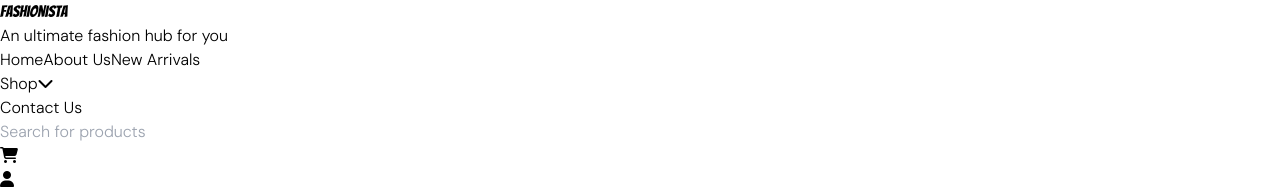
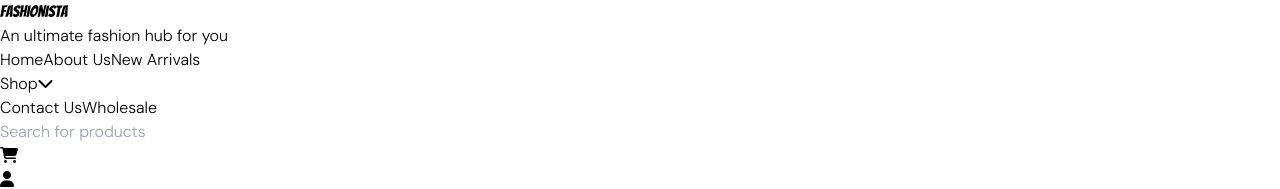
Before and after one commit to FizaShakil/Fashionista, a React (Vite) app in the folder client/: page / in a window 1280 px wide. Shown: the top 189 px of the page. Built offline with nearby package versions, Linux system fonts and the light colour scheme; no server answers; a web font is replaced by a local one.

Commit message:
feat: Added the routes for wholesale request

```diff
--- a/client/src/App.jsx
+++ b/client/src/App.jsx
@@ -23,6 +23,8 @@ import { setCartItems } from './Redux/cartSlice.js';
 import Checkout from './Components/AddToCart/Checkout.jsx';
 import OrderConfirmation from './Components/AddToCart/OrderConfirmation.jsx';
 import MyOrders from './Components/ComponentsMain/MyOrders.jsx';
+import WholesaleLanding from './Components/Wholesale/WholesaleLanding.jsx';
+import WholesaleApply from './Components/Wholesale/WholesaleApply.jsx';
 
 
 const App = () => {
@@ -31,21 +33,21 @@ const App = () => {
   const { user } = useSelector((state) => state.user)
 
   useEffect(() => {
-    // Only check for client authentication if not in admin panel
-    const isAdminPanel = window.location.hostname.includes('admin') || localStorage.getItem('isAdmin') === 'true';
+    // Restore session on page load/refresh via httpOnly cookie
+    // Skip only if this is actually the admin panel (different Vite app)
+    const isAdminPanel = window.location.hostname.includes('admin')
 
     if (!isAdminPanel) {
       axiosInstance
         .get("/api/v1/users/me")
         .then((res) => {
-          dispatch(setUser(res.data.user));
-          console.log("Fullresponse: ", res.data.user)
+          dispatch(setUser(res.data.user))
         })
         .catch(() => {
-          dispatch(logout());
-        });
+          dispatch(logout())
+        })
     }
-  }, []);
+  }, [])
 
   useEffect(() => {
     const loadCart = async () => {
@@ -114,6 +116,8 @@ const App = () => {
           <Route path='/checkout' element={<Checkout/>} />
           <Route path='/order-confirmation' element={<OrderConfirmation/>} />
           <Route path='/myorders' element={<MyOrders/>} />
+          <Route path='/wholesale' element={<WholesaleLanding />} />
+          <Route path='/wholesale/apply' element={<WholesaleApply />} />
         </Routes>
       </div>
 
--- a/client/src/Components/ComponentsMain/Header.jsx
+++ b/client/src/Components/ComponentsMain/Header.jsx
@@ -61,6 +61,10 @@ const Header = () => {
             <NavLink to="/contactus"
             className={({ isActive }) => `hover:text-gray-100 ml-4 hover:underline ${isActive ? "text-gray-100 underline" : "text-white"}`}>
               Contact Us
+            </NavLink>
+            <NavLink to="/wholesale"
+            className={({ isActive }) => `hover:text-gray-100 ml-4 hover:underline ${isActive ? "text-gray-100 underline" : "text-white"}`}>
+              Wholesale
             </NavLink>
           </div>
 
@@ -148,6 +152,7 @@ const Header = () => {
             )}
           </div>
           <NavLink to='/contactus' className='block px-4 py-2 text-gray-800 hover:bg-gray-200'>Contact Us</NavLink>
+          <NavLink to='/wholesale' className='block px-4 py-2 text-gray-800 hover:bg-gray-200'>Wholesale</NavLink>
         </div>
       )}
     </nav>
```
